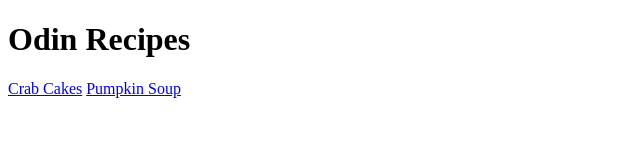
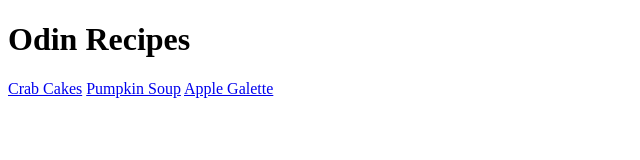
Before and after one commit to teri-c/odin-recipes, a plain HTML site: page index.html in a window 1280 px wide. Shown: the whole page, without its empty margins (0-640 px from the left). Drawn offline with Linux system fonts and the light colour scheme.

Commit message:
Added apple galette link to index file

```diff
--- a/index.html
+++ b/index.html
@@ -9,5 +9,6 @@
     <h1>Odin Recipes</h1>
     <a href="recipes/crab-cakes.html">Crab Cakes</a>
     <a href="recipes/pumpkin-soup.html">Pumpkin Soup</a>
+    <a href="recipes/apple-galette.html">Apple Galette</a>
   </body>
 </html>
```
